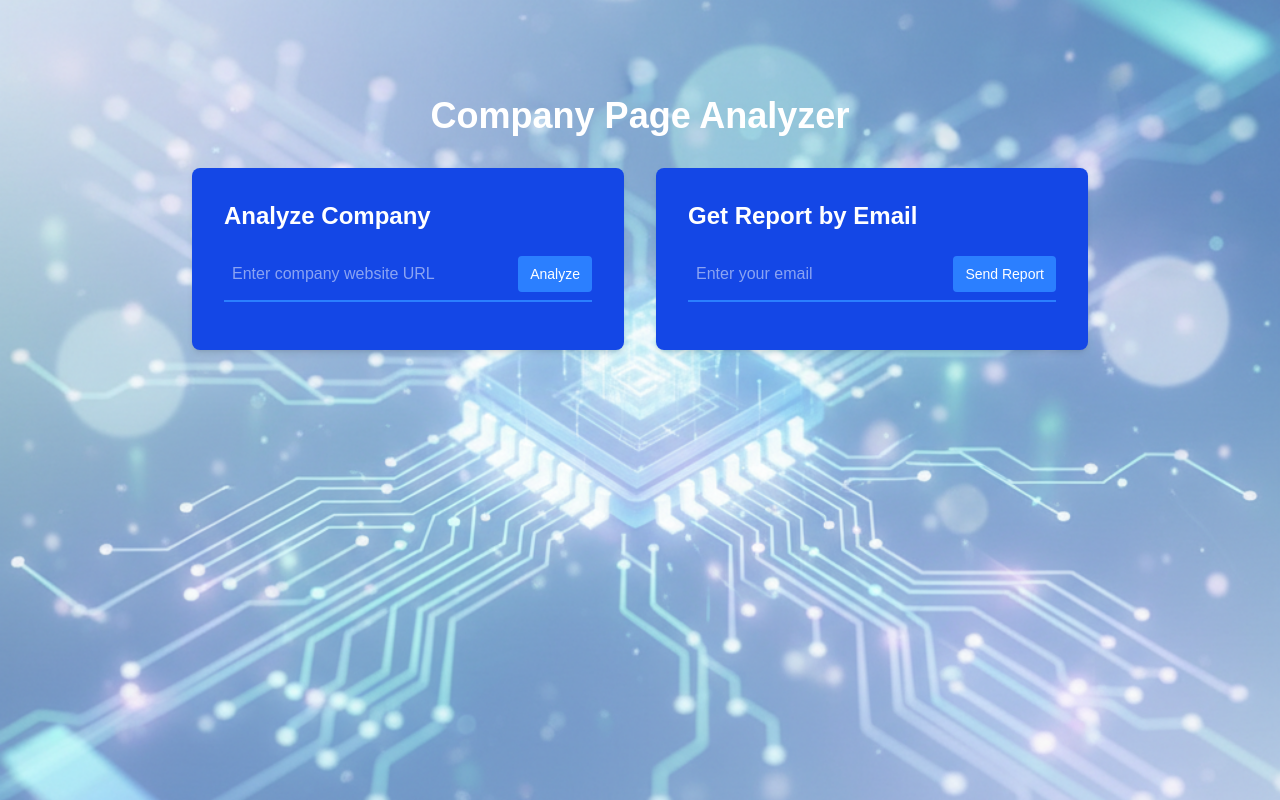
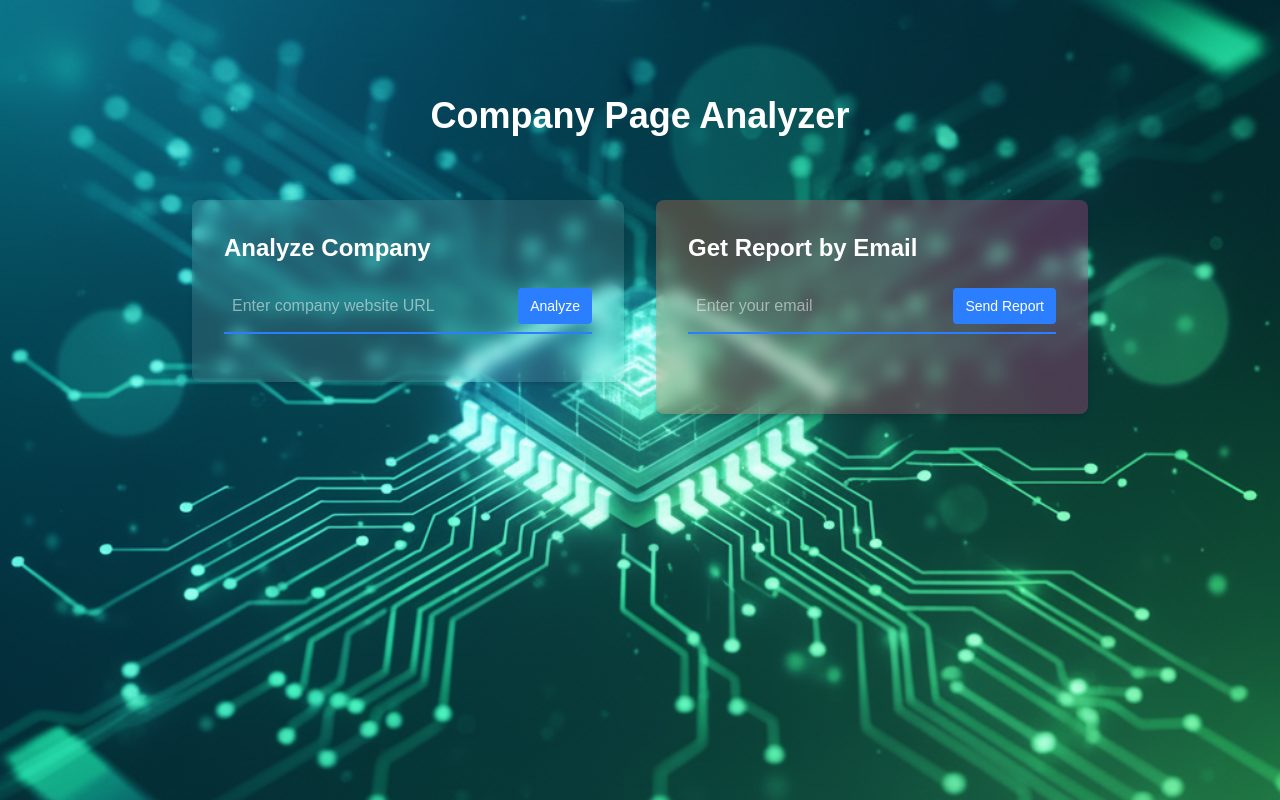
Before and after one commit to MBjoerkmann/SynthReport, a Next.js app in the folder frontend/: page / in a window 1280 px wide. Built offline with nearby package versions, Linux system fonts and the light colour scheme.

Commit message:
changed background and some formatting

```diff
--- a/frontend/src/app/globals.css
+++ b/frontend/src/app/globals.css
@@ -22,8 +22,8 @@
 body {
   background: var(--background);
   color: var(--foreground);
-  font-family: Arial, Helvetica, sans-serif;
-  background-image: url('/Background.png');
+  font-family: sans-serif, Arial, Helvetica ;
+  background-image: url('/background.png');
   background-size: cover; /* Stretches the image to cover the entire area */
   background-position: center; /* Centers the image */
   background-repeat: no-repeat; /* Prevents the image from repeating */
--- a/frontend/src/app/page.tsx
+++ b/frontend/src/app/page.tsx
@@ -93,7 +93,7 @@ export default function Home() {
       <div className="flex flex-col md:flex-row gap-8 w-full max-w-4xl mb-8">
         {/* URL Input Form */}
         <form onSubmit={handleSubmit} className="flex-1">
-          <div className="bg-blue-700 shadow-md rounded-lg p-8 h-full flex flex-col justify-between">
+          <div className="w-full bg-white/10 max-w-4xl backdrop-blur-sm shadow-md rounded-lg p-8 mt-8">
             <div>
               <h2 className="text-2xl font-bold mb-4">Analyze Company</h2>
               <div className="flex items-center border-b-2 border-blue-500 py-2 mb-4">
@@ -120,10 +120,10 @@ export default function Home() {
 
         {/* Report Generation Card */}
         <form onSubmit={handleGenerateReport} className="flex-1">
-          <div className="bg-blue-700 bg-opacity-75 shadow-md rounded-lg p-8 h-full flex flex-col justify-between">
+          <div className="w-full bg-white/10 max-w-4xl backdrop-blur-sm shadow-md rounded-lg p-8 mt-8 p-8 h-full flex flex-col justify-between bg-gradient-to-r from-orange-600/20 to-pink-600/20">
             <div>
               <h2 className="text-2xl font-bold mb-4">Get Report by Email</h2>
-              <div className="flex items-center border-b-2 border-blue-500 py-2 mb-4">
+              <div className="flex items-center border-b-2 border-blue-500 py-2 mb-4" >
                 <input
                   className="appearance-none bg-transparent border-none w-full text-white mr-3 py-1 px-2 leading-tight focus:outline-none"
                   type="email"
@@ -158,7 +158,8 @@ export default function Home() {
       )}
 
       {analysis && (
-        <div className="w-full max-w-4xl bg-blue-700 bg-opacity-50 shadow-md rounded-lg p-8 mt-8">
+        <div className="w-full bg-white/10 max-w-4xl backdrop-blur-sm shadow-md rounded-lg p-8 mt-8">
+
           <h2 className="text-2xl font-bold mb-4">Analysis Results</h2>
           <div className="mb-6">
             <h3 className="text-xl font-semibold ">Company Description</h3>
@@ -166,9 +167,9 @@ export default function Home() {
           </div>
           <div>
             <h3 className="text-xl font-semibold mb-4">Recommendations</h3>
-            <div className="grid grid-cols-1 md:grid-cols-3 gap-6">
+            <div className="grid grid-cols-1 md:grid-cols-3 gap-4 mb-8">
               {analysis.recommendations.map((rec, index) => (
-                <div key={index} className="border-l-4 border-blue-500 pl-4">
+                <div key={index} className="bg-white/5 rounded-lg -5 backdrop-blur-sm border border-white/20 flex flex-col h-full">
                   <h4 className="text-lg font-bold">{rec.name}</h4>
                   <p className="text-white mb-2">{rec.description}</p>
                   <p><strong>Feasibility:</strong> {rec.feasibility}</p>
```
Also changed, not shown: frontend/public/background.png (added).
